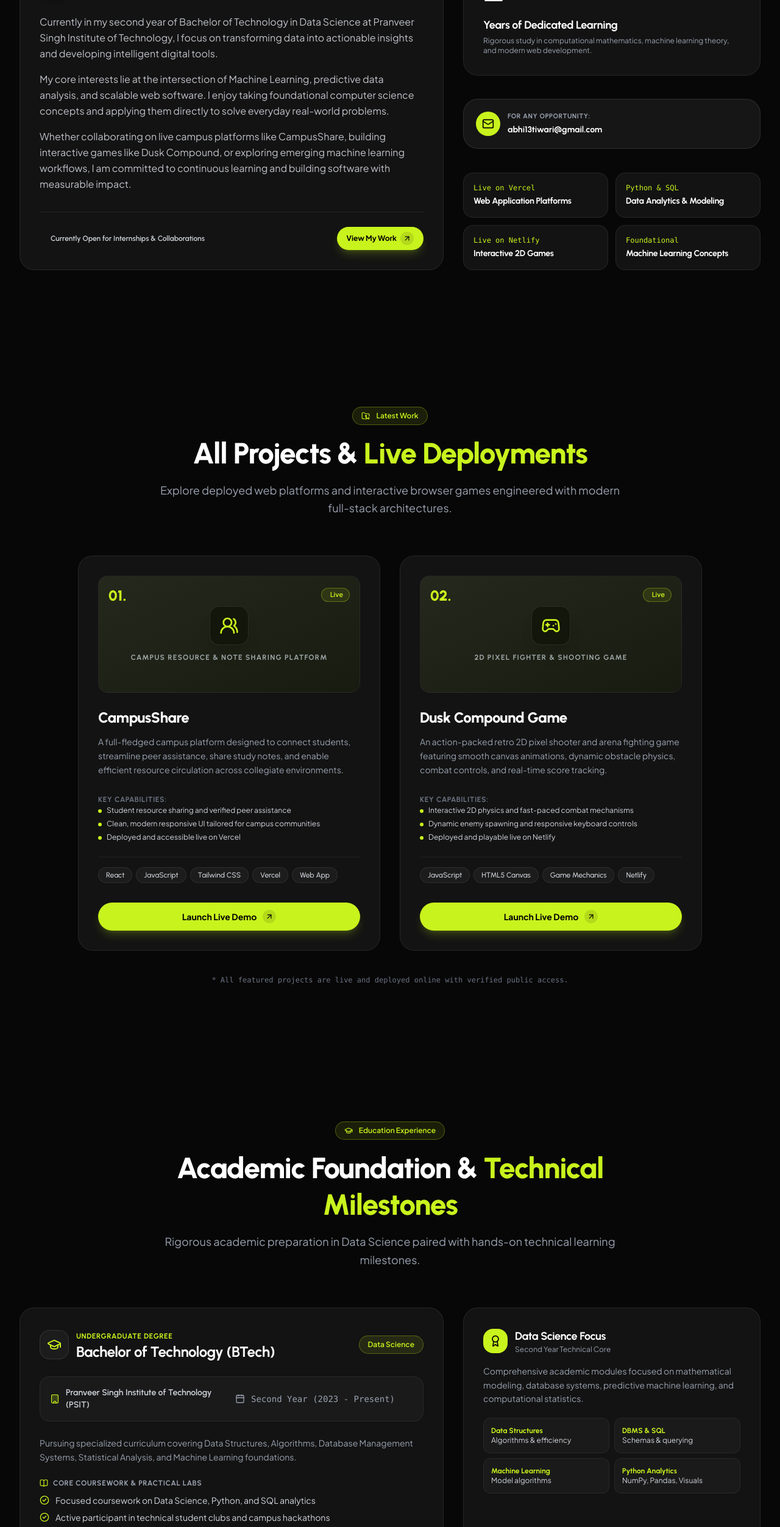
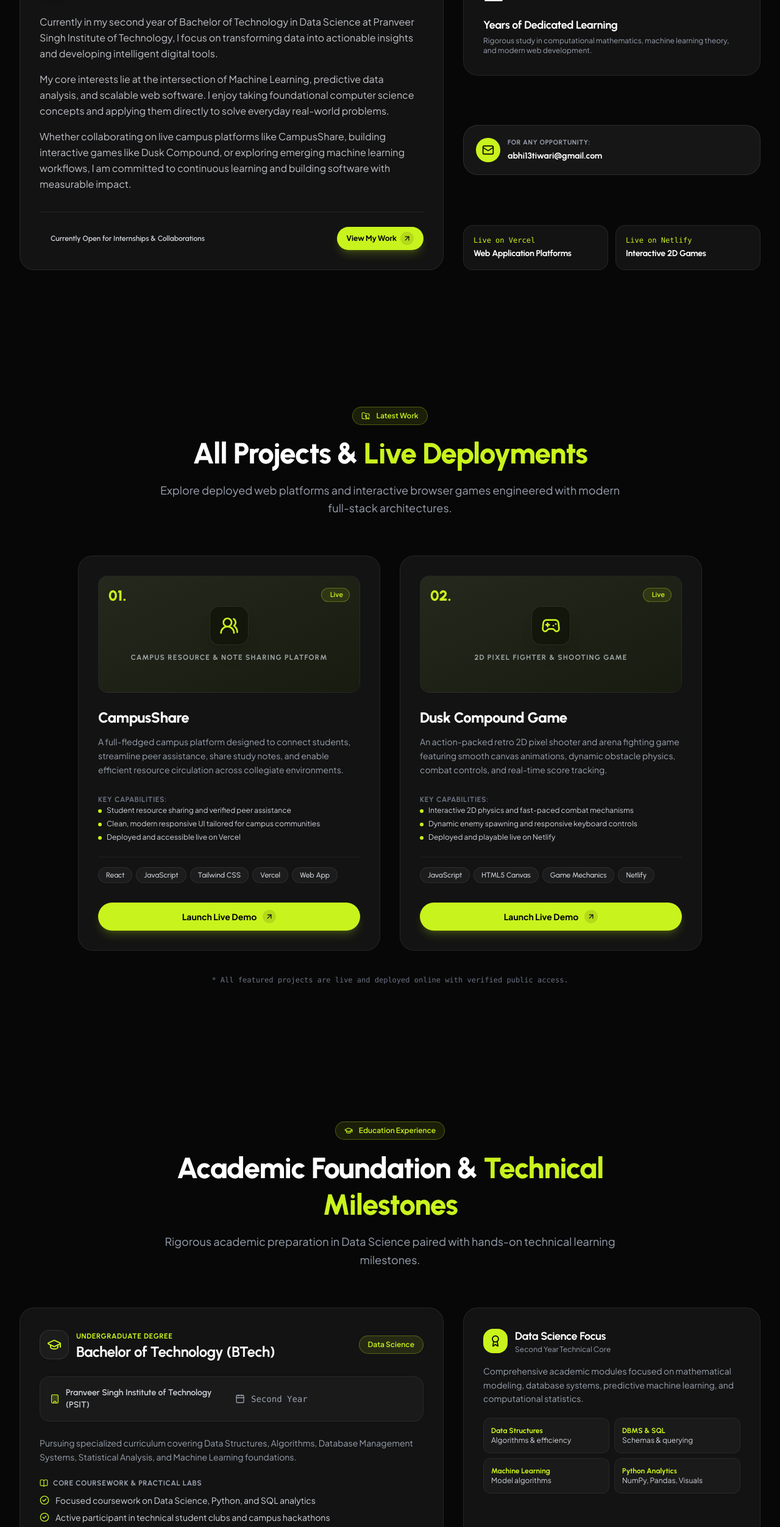
Before and after one commit to ABHISHEKTIWARI2413/portfolio, a React (Vite) app: page / in a window 1280 px wide. Shown: the part 2529-5033 px from the top of the page at 61% size. Built offline with nearby package versions, Linux system fonts and the light colour scheme.

Commit message:
fix: remove 2023 from education year and remove analytics and ml cards from specialties

```diff
--- a/src/components/sections/About.jsx
+++ b/src/components/sections/About.jsx
@@ -6,9 +6,7 @@ import { Container, SectionHeading, Card, Button, Badge } from '../ui'
 export default function About() {
   const specialties = [
     { title: 'Web Application Platforms', count: 'Live on Vercel' },
-    { title: 'Data Analytics & Modeling', count: 'Python & SQL' },
     { title: 'Interactive 2D Games', count: 'Live on Netlify' },
-    { title: 'Machine Learning Concepts', count: 'Foundational' },
   ]
 
   return (
--- a/src/data/portfolioData.js
+++ b/src/data/portfolioData.js
@@ -116,7 +116,7 @@ export const educationData = [
   {
     degree: "Bachelor of Technology (BTech)",
     branch: "Data Science",
-    year: "Second Year (2023 - Present)",
+    year: "Second Year",
     institution: "Pranveer Singh Institute of Technology (PSIT)",
     description:
       "Pursuing specialized curriculum covering Data Structures, Algorithms, Database Management Systems, Statistical Analysis, and Machine Learning foundations.",
```
Also changed, not shown: progress.txt, 1 other file (tests, documents, lock files or other folders).
